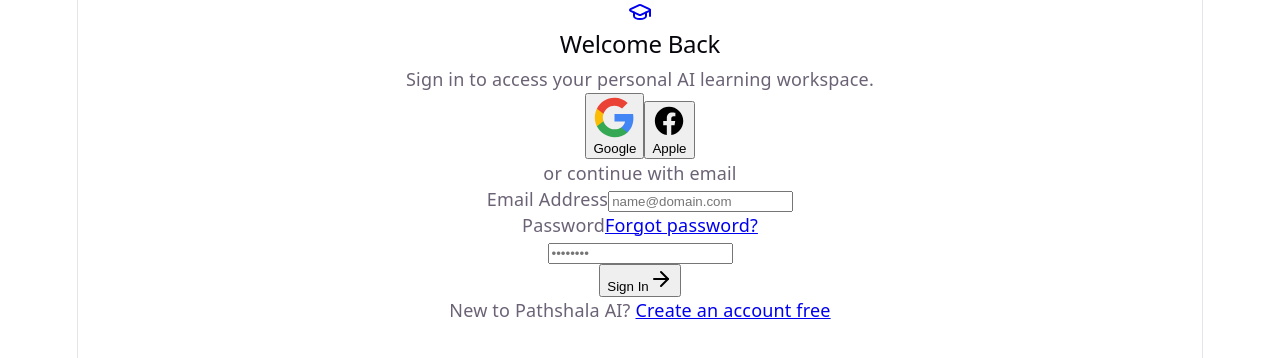
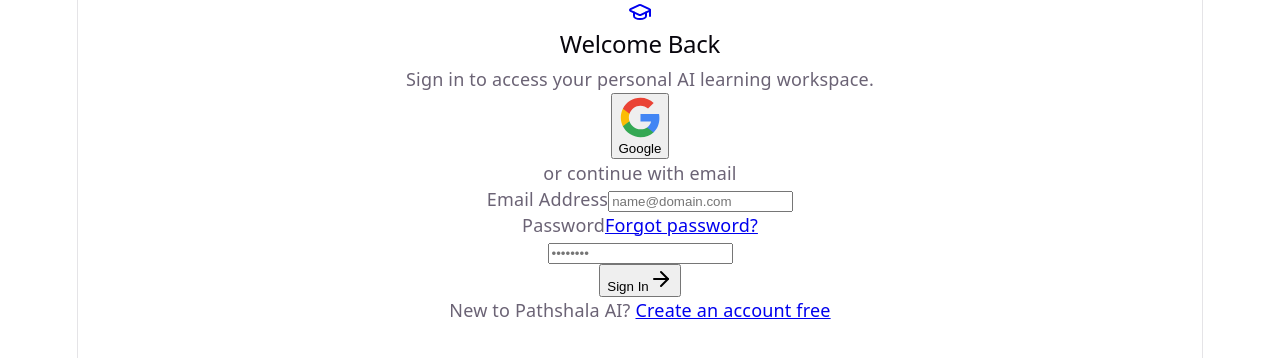
Before and after one commit to AltimaOak/Pathshala-AI, a React (Vite) app in the folder frontend/: page /login in a window 1280 px wide. Shown: the top 358 px of the page. Built offline with nearby package versions, Linux system fonts and the light colour scheme; the HTML template or start-up script is replaced by a standard one.

Commit message:
fixed the login and signup page

```diff
--- a/frontend/src/pages/Login.jsx
+++ b/frontend/src/pages/Login.jsx
@@ -40,11 +40,11 @@
         </div>
 
         {/* Social Authentication */}
-        <div className="grid grid-cols-2 gap-3 mb-6">
+        <div className="mb-6">
           <button
             id="google-login"
             onClick={() => navigate('/dashboard')}
-            className="flex items-center justify-center gap-2 rounded-xl border border-brand-beige bg-white py-2.5 text-xs font-semibold text-brand-charcoal transition-all hover:bg-brand-cream/55 hover:scale-[1.01] active:scale-[0.99]"
+            className="flex w-full items-center justify-center gap-2 rounded-xl border border-brand-beige bg-white py-2.5 text-xs font-semibold text-brand-charcoal transition-all hover:bg-brand-cream/55 hover:scale-[1.01] active:scale-[0.99]"
           >
             <svg className="h-4 w-4" viewBox="0 0 24 24">
               <path fill="#4285F4" d="M22.56 12.25c0-.78-.07-1.53-.2-2.25H12v4.26h5.92c-.26 1.37-1.04 2.53-2.21 3.31v2.77h3.57c2.08-1.92 3.28-4.74 3.28-8.09z" />
@@ -53,17 +53,6 @@
               <path fill="#EA4335" d="M12 5.38c1.62 0 3.06.56 4.21 1.64l3.15-3.15C17.45 2.09 14.97 1 12 1 7.7 1 3.99 3.47 2.18 7.06l3.66 2.85c.87-2.6 3.3-4.53 6.16-4.53z" />
             </svg>
             Google
-          </button>
-          <button
-            id="apple-login"
-            onClick={() => navigate('/dashboard')}
-            className="flex items-center justify-center gap-2 rounded-xl border border-brand-beige bg-white py-2.5 text-xs font-semibold text-brand-charcoal transition-all hover:bg-brand-cream/55 hover:scale-[1.01] active:scale-[0.99]"
-          >
-            {/* Custom clean Apple SVG icon */}
-            <svg className="h-4 w-4 text-brand-charcoal fill-current" viewBox="0 0 24 24">
-              <path d="M12 2C6.477 2 2 6.477 2 12c0 4.991 3.657 9.128 8.438 9.879V14.89h-2.54V12h2.54V9.797c0-2.506 1.492-3.89 3.777-3.89 1.094 0 2.238.195 2.238.195v2.46h-1.26c-1.243 0-1.63.771-1.63 1.562V12h2.773l-.443 2.89h-2.33v6.988C18.343 21.129 22 16.991 22 12c0-5.523-4.477-10-10-10z" />
-            </svg>
-            Apple
           </button>
         </div>
 
--- a/frontend/src/pages/Signup.jsx
+++ b/frontend/src/pages/Signup.jsx
@@ -41,11 +41,11 @@
         </div>
 
         {/* Social Authentication */}
-        <div className="grid grid-cols-2 gap-3 mb-6">
+        <div className="mb-6">
           <button
             id="google-signup"
             onClick={() => navigate('/dashboard')}
-            className="flex items-center justify-center gap-2 rounded-xl border border-brand-beige bg-white py-2.5 text-xs font-semibold text-brand-charcoal transition-all hover:bg-brand-cream/55 hover:scale-[1.01] active:scale-[0.99]"
+            className="flex w-full items-center justify-center gap-2 rounded-xl border border-brand-beige bg-white py-2.5 text-xs font-semibold text-brand-charcoal transition-all hover:bg-brand-cream/55 hover:scale-[1.01] active:scale-[0.99]"
           >
             <svg className="h-4 w-4" viewBox="0 0 24 24">
               <path fill="#4285F4" d="M22.56 12.25c0-.78-.07-1.53-.2-2.25H12v4.26h5.92c-.26 1.37-1.04 2.53-2.21 3.31v2.77h3.57c2.08-1.92 3.28-4.74 3.28-8.09z" />
@@ -54,17 +54,6 @@
               <path fill="#EA4335" d="M12 5.38c1.62 0 3.06.56 4.21 1.64l3.15-3.15C17.45 2.09 14.97 1 12 1 7.7 1 3.99 3.47 2.18 7.06l3.66 2.85c.87-2.6 3.3-4.53 6.16-4.53z" />
             </svg>
             Google
-          </button>
-          <button
-            id="apple-signup"
-            onClick={() => navigate('/dashboard')}
-            className="flex items-center justify-center gap-2 rounded-xl border border-brand-beige bg-white py-2.5 text-xs font-semibold text-brand-charcoal transition-all hover:bg-brand-cream/55 hover:scale-[1.01] active:scale-[0.99]"
-          >
-            {/* Apple custom SVG icon */}
-            <svg className="h-4 w-4 text-brand-charcoal fill-current" viewBox="0 0 24 24">
-              <path d="M12 2C6.477 2 2 6.477 2 12c0 4.991 3.657 9.128 8.438 9.879V14.89h-2.54V12h2.54V9.797c0-2.506 1.492-3.89 3.777-3.89 1.094 0 2.238.195 2.238.195v2.46h-1.26c-1.243 0-1.63.771-1.63 1.562V12h2.773l-.443 2.89h-2.33v6.988C18.343 21.129 22 16.991 22 12c0-5.523-4.477-10-10-10z" />
-            </svg>
-            Apple
           </button>
         </div>
 
```
